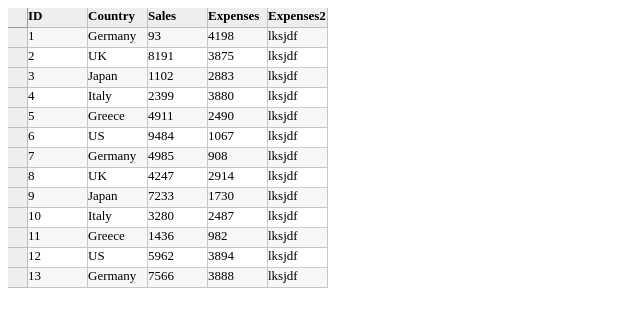
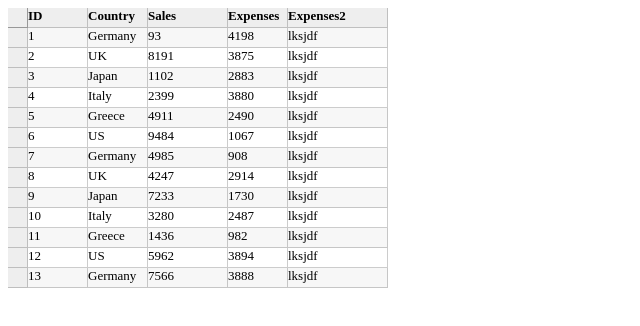
Before and after one commit to Avi-1996/Grid-Component, a website built with Parcel: page index.html in a window 1280 px wide. Shown: the whole page, without its empty margins (0-640 px from the left). Built offline with nearby package versions, Linux system fonts and the light colour scheme.

Commit message:
added different column width feature

```diff
--- a/CellFactory.js
+++ b/CellFactory.js
@@ -38,6 +38,7 @@ export class CellFactory {
     });
     topleftPanel.appendChild(leftCorner);
     header.appendChild(topleftPanel);
+    let left =20;
     for (const [index, col] of columns.entries()) {
       cellDiv = createEl("div", {
         classList: "bs bsCell colH",
@@ -49,9 +50,9 @@ export class CellFactory {
         position: "absolute",
         height: 20 + "px",
         top: "0px",
-        left: index * col.width + 20 + "px",
+        left: left  + "px",
       });
-
+      left+=col.width
       header.appendChild(cellDiv);
     }
     outerDiv.appendChild(header);
@@ -77,6 +78,7 @@ export class CellFactory {
         rowDiv = this.createEl("div", { classList: "bs bsRow" });
 
         this.addRowHeader(rowDiv, i);
+        let left = 20;
         for (const [index, col] of columns.entries()) {
           let isEven = i % 2 === 0 ? " even" : " odd";
           cellDiv = this.createEl("div", {
@@ -89,8 +91,9 @@ export class CellFactory {
             height: this.dataTable[i].height + "px",
             postition: "absolute",
             top: i * 20 + "px",
-            left: index * col.width + 20 + "px",
+            left: left  + "px",
           });
+          left+=col.width
           rowDiv.appendChild(cellDiv);
         }
 
@@ -98,7 +101,9 @@ export class CellFactory {
       }
     }
   }
+updateCellContent(fromRow,rowCount){
 
+}
   createEl(tagName, options = {}) {
     return Object.assign(document.createElement(tagName), options);
   }
--- a/basicGrid.css
+++ b/basicGrid.css
@@ -3,7 +3,7 @@
   font-size: small;
   overflow: overlay;
   height: inherit;
-  width: "400px";
+  width: "inherit";
   box-sizing: border-box;
 }
 .bs.bsCell.odd {
--- a/index.html
+++ b/index.html
@@ -3,7 +3,7 @@
     <meta charset="UTF-8" />
     <meta http-equiv="X-UA-Compatible" content="IE=edge" />
     <meta name="viewport" content="width=device-width, initial-scale=1.0" />
-    <title>Basic Sheet</title>
+    <title>Basic Grid</title>
     <style></style>
   </head>
   <body>
@@ -35,7 +35,7 @@
         <td contenteditable="true">Hell2</td>
       </tr>
     </table> -->
-    <div id="theGrid" style="height: 300px; width: 800px"></div>
+    <div id="theGrid" style="height: 300px; width: fit-content"></div>
 
     <script src="./index.js"></script>
   </body>
--- a/index.js
+++ b/index.js
@@ -3,7 +3,7 @@ import { Grid } from "./basicgrid";
 // create some random data
 var countries = "US,Germany,UK,Japan,Italy,Greece".split(",");
 var data = [];
-for (var i = 0; i < 200000; i++) {
+for (var i = 0; i < 100; i++) {
   data.push({
     id: i,
     country: countries[i % countries.length],
@@ -17,9 +17,9 @@ var theGrid = new Grid("#theGrid", {
   columns: [
     { binding: "id", header: "ID", width: 60 },
     { binding: "country", header: "Country", width: 60 },
-    { binding: "sales", header: "Sales", width: 60 },
+    { binding: "sales", header: "Sales", width: 80 },
     { binding: "expenses", header: "Expenses", width: 60 },
-    { binding: "hell", header: "Expenses2", width: 60 },
+    { binding: "hell", header: "Expenses2", width: 100 },
   ],
   dataSource: data,
 });
```
